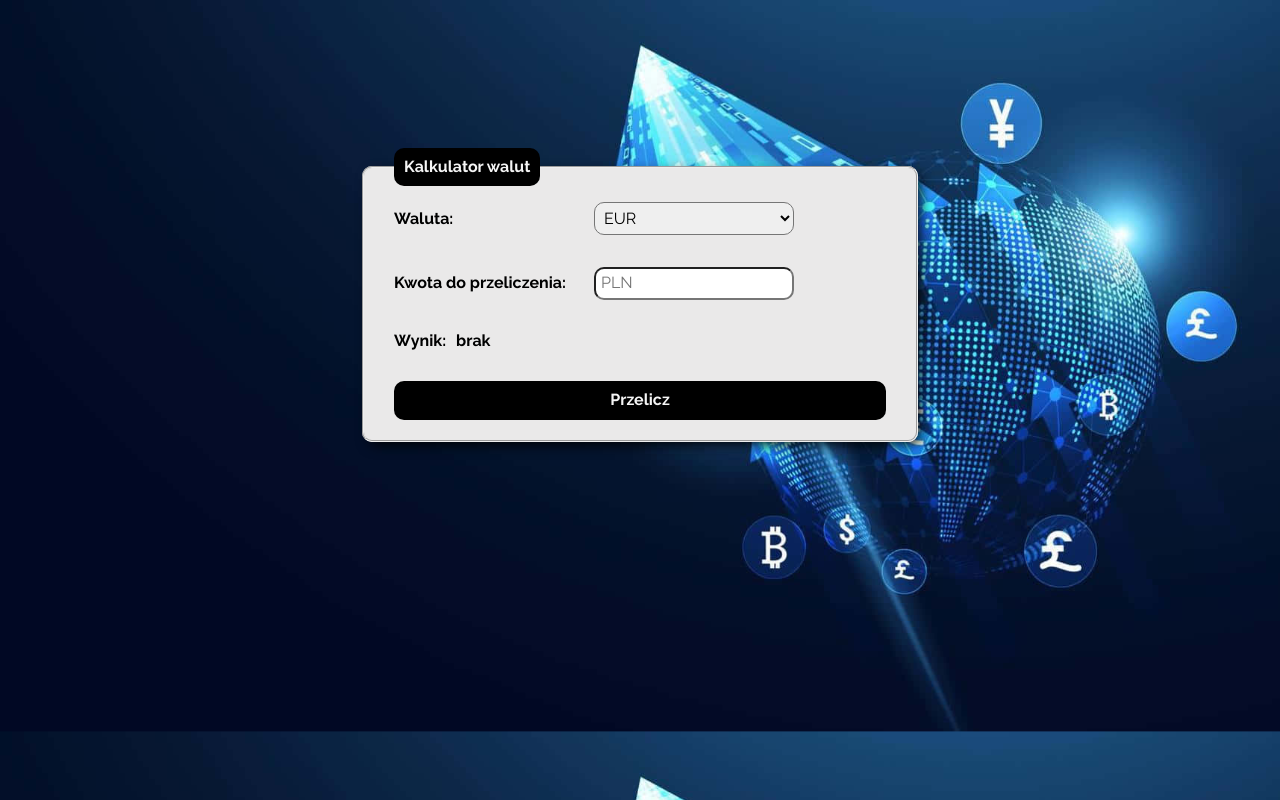
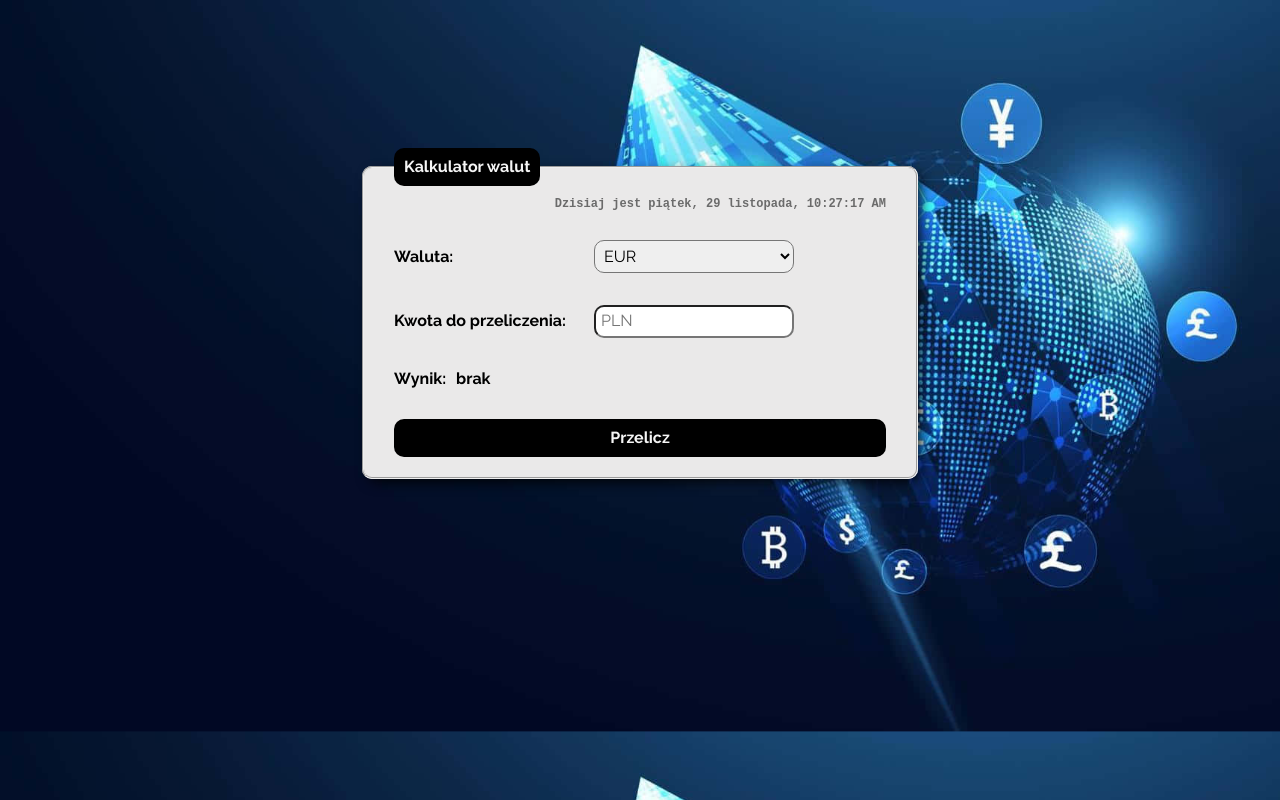
Before and after one commit to am97veb/courrency-converter-react, a React (Create React App) app: page / in a window 1280 px wide. Built offline with nearby package versions, Linux system fonts and the light colour scheme.

Commit message:
addition of date and clock to the application

```diff
--- a/src/App.js
+++ b/src/App.js
@@ -1,5 +1,6 @@
 import Form from "./Form";
 import Result from "./Result";
+import Clock from "./Clock";
 import { useState } from "react";
 
 function App() {
@@ -23,11 +24,13 @@ function App() {
   return (
     <main>
       <Form
+        clock={<Clock />}
         setCurrency={setCurrency}
         currencyTable={currencyTable}
         currencyName={currencyName}
         amountValue={amountValue}
         setAmount={setAmount}
+
         result={<Result
           setResult={setResult}
           amountValue={amountValue}
--- /dev/null
+++ b/src/Clock/index.js
@@ -0,0 +1,24 @@
+import "./style.css";
+import { useState, useEffect } from "react";
+
+const Clock = () => {
+    const [date, setDate] = useState(new Date());
+
+    useEffect(() => {
+        const intervalId = setInterval(() => {
+            setDate(new Date());
+        }, 1000);
+
+        return () => {
+            clearInterval(intervalId);
+        };
+    }, []);
+
+    return (
+        <p className="form__clock">
+            Dzisiaj jest {date.toLocaleDateString("pl", { weekday: "long", day: "numeric", month: "long" })}, {date.toLocaleTimeString()}
+        </p>
+    );
+};
+
+export default Clock;
--- /dev/null
+++ b/src/Clock/style.css
@@ -0,0 +1,6 @@
+.form__clock {
+    text-align: right;
+    font-family: "Roboto Mono", monospace;
+    font-size: 12px;
+    color:rgb(107, 107, 107)
+}
--- a/src/Form/index.js
+++ b/src/Form/index.js
@@ -1,6 +1,6 @@
 import "./style.css";
 
-const Form = ({ setCurrency, currencyTable, currencyName, amountValue, setAmount, result }) => {
+const Form = ({ setCurrency, currencyTable, currencyName, amountValue, setAmount, result, clock }) => {
 
     const onFormSubmit = (event) => {
         event.preventDefault();
@@ -13,6 +13,7 @@ const Form = ({ setCurrency, currencyTable, currencyName, amountValue, setAmount
         >
             <fieldset className="form__fieldset">
                 <legend className="form__legend">Kalkulator walut</legend>
+                {clock}
                 <p>
                     <label>
                         <span className="form__labelText">
```
